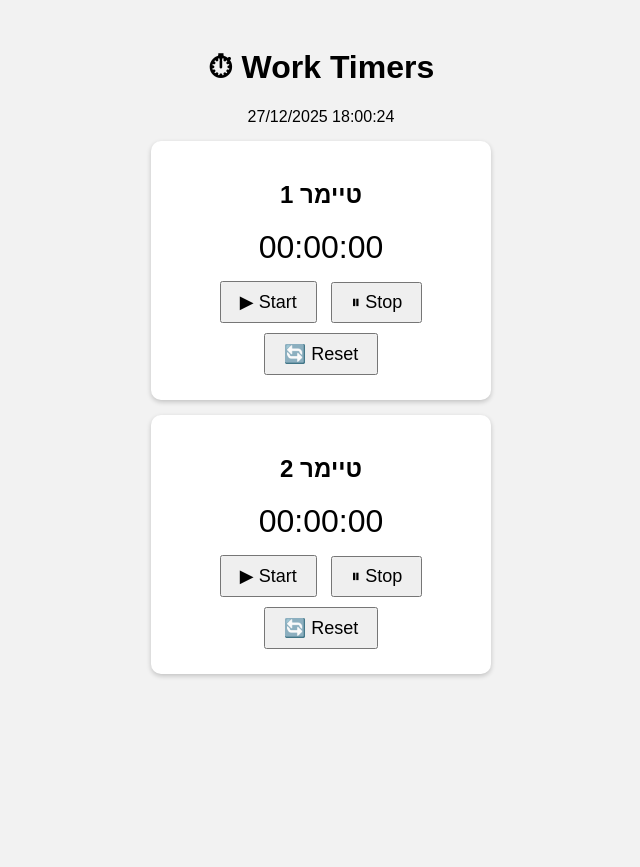
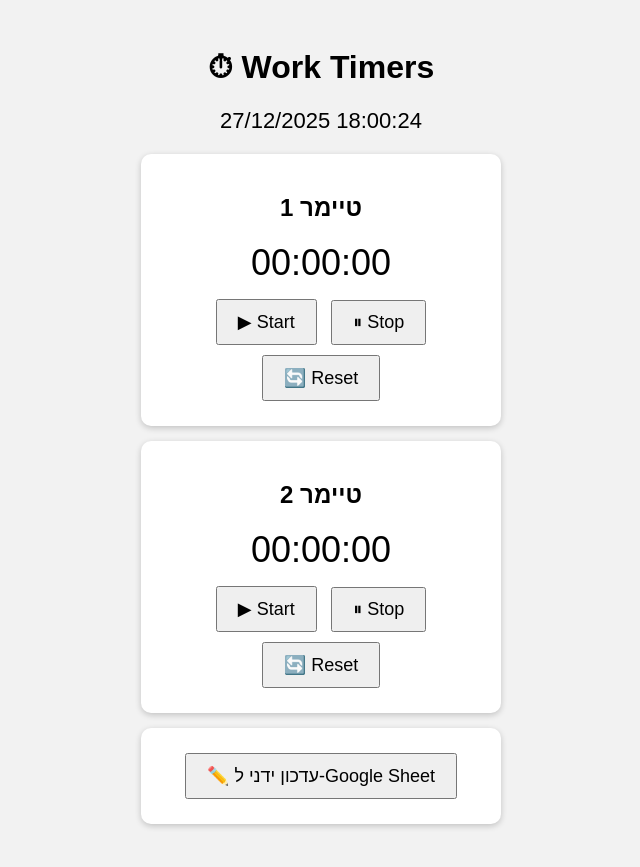
Before and after one commit to matanexcell-lab/work-timers, a Flask app: page / in a window 1280 px wide. Shown: the whole page, without its empty margins (319-959 px from the left). Before the commit the page ends 678 px from the top, so only its background shows below. Run offline with Flask 3, Linux system fonts and the light colour scheme.

Commit message:
Update index.html

```diff
--- a/app/templates/index.html
+++ b/app/templates/index.html
@@ -13,20 +13,24 @@ body {
 }
 .card {
   background: white;
+  border-radius: 10px;
   padding: 20px;
   margin: 15px auto;
-  max-width: 300px;
-  border-radius: 10px;
-  box-shadow: 0 2px 5px rgba(0,0,0,0.2);
+  max-width: 320px;
+  box-shadow: 0 2px 6px rgba(0,0,0,0.2);
 }
 .timer {
-  font-size: 32px;
+  font-size: 36px;
   margin: 10px 0;
 }
 button {
   font-size: 18px;
-  padding: 8px 18px;
+  padding: 10px 20px;
   margin: 5px;
+}
+#nowTitle {
+  font-size: 22px;
+  margin-bottom: 20px;
 }
 </style>
 </head>
@@ -34,11 +38,11 @@ button {
 <body>
 
 <h1>⏱ Work Timers</h1>
-<div id="now">טוען...</div>
+<div id="nowTitle">טוען...</div>
 
 <div class="card">
   <h2>טיימר 1</h2>
-  <div class="timer" id="t1">00:00:00</div>
+  <div class="timer" id="timer-1">00:00:00</div>
   <button onclick="start(1)">▶ Start</button>
   <button onclick="stop(1)">⏸ Stop</button>
   <button onclick="resetT(1)">🔄 Reset</button>
@@ -46,27 +50,41 @@ button {
 
 <div class="card">
   <h2>טיימר 2</h2>
-  <div class="timer" id="t2">00:00:00</div>
+  <div class="timer" id="timer-2">00:00:00</div>
   <button onclick="start(2)">▶ Start</button>
   <button onclick="stop(2)">⏸ Stop</button>
   <button onclick="resetT(2)">🔄 Reset</button>
 </div>
 
+<div class="card">
+  <button onclick="logNow()">✏️ עדכון ידני ל-Google Sheet</button>
+</div>
+
 <script>
-async function refresh(){
+async function refreshStatus(){
   const r = await fetch("/api/status");
   const d = await r.json();
-  document.getElementById("now").innerText = d.now_str;
-  document.getElementById("t1").innerText = d.timers[0];
-  document.getElementById("t2").innerText = d.timers[1];
+
+  document.getElementById("nowTitle").innerText = d.now_str;
+  document.getElementById("timer-1").innerText = d.timers[0];
+  document.getElementById("timer-2").innerText = d.timers[1];
 }
 
-setInterval(refresh, 1000);
-refresh();
+setInterval(refreshStatus, 1000);
+refreshStatus();
 
-function start(i){ fetch(`/api/timer/${i}/start`, {method:"POST"}); }
-function stop(i){ fetch(`/api/timer/${i}/stop`, {method:"POST"}); }
-function resetT(i){ fetch(`/api/timer/${i}/reset`, {method:"POST"}); }
+function start(i){ fetch(`/api/timer/${i}/start`, {method:"POST"}) }
+function stop(i){ fetch(`/api/timer/${i}/stop`, {method:"POST"}) }
+function resetT(i){ fetch(`/api/timer/${i}/reset`, {method:"POST"}) }
+
+async function logNow(){
+  const r = await fetch("/api/log", {method:"POST"});
+  if(r.ok){
+    alert("✅ עודכן בהצלחה ב-Google Sheet");
+  } else {
+    alert("❌ שגיאה בעדכון");
+  }
+}
 </script>
 
 </body>
```
